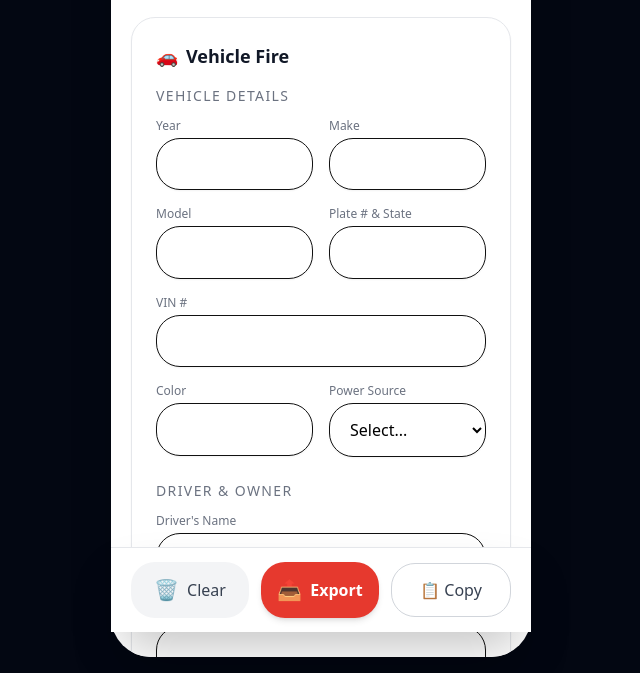
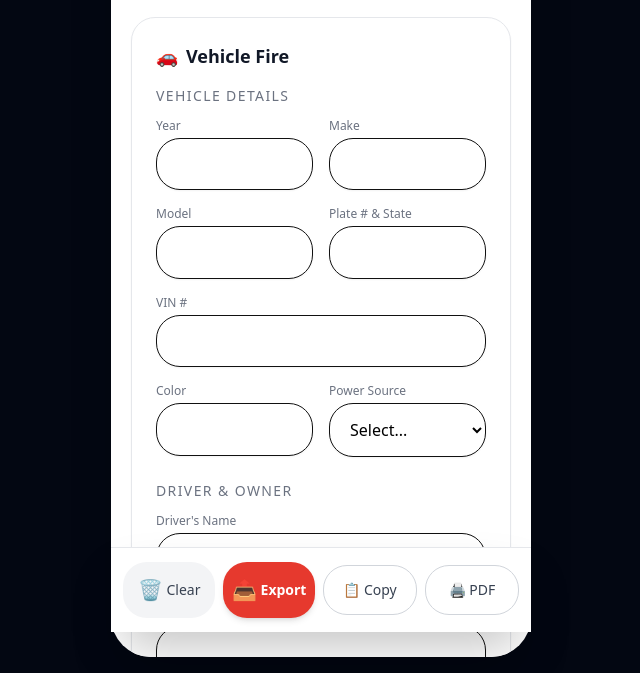
Before and after one commit to supersonicandchill/FettersForms, a plain HTML site: page index.html in a window 1280 px wide. Shown: the part 168-841 px from the top of the page, without its empty margins (319-959 px from the left). Drawn offline with nearby package versions, Linux system fonts and the light colour scheme.

Commit message:
Add printer-friendly PDF button

```diff
--- a/index.html
+++ b/index.html
@@ -55,6 +55,18 @@
             box-shadow: 0 0 0 4px rgba(230, 57, 46, 0.15) !important;
         }
 
+        #print-area { display: none; }
+        @page { size: letter portrait; margin: 1in; }
+        @media print {
+            html, body { background: #fff !important; color: #000 !important; display: block !important; padding: 0 !important; margin: 0 !important; min-height: 0 !important; overflow: visible !important; }
+            body > *:not(#print-area) { display: none !important; }
+            #print-area { display: block !important; font-family: "Times New Roman", Times, serif; font-size: 12pt; line-height: 1.35; color: #000; }
+            #print-area h1 { font-size: 16pt; margin: 0 0 2pt; font-weight: bold; }
+            #print-area .gen { margin: 0 0 14pt; }
+            #print-area h2 { font-size: 12pt; margin: 14pt 0 4pt; font-weight: bold; text-transform: uppercase; break-after: avoid; }
+            #print-area .row { margin: 0 0 4pt; break-inside: avoid; white-space: pre-wrap; }
+            #print-area .row b { font-weight: bold; }
+        }
         details.neris > summary { cursor: pointer; list-style: none; }
         details.neris > summary::-webkit-details-marker { display: none; }
         details.neris[open] .chev { transform: rotate(90deg); }
@@ -309,15 +321,18 @@
         </div>
 
         <!-- FIXED ACTION BAR – slightly more compact -->
-        <div class="fixed bottom-0 left-0 right-0 max-w-[420px] mx-auto bg-white border-t border-gray-200 px-5 py-3.5 flex items-center gap-3 shadow-2xl z-20">
-            <button onclick="confirmClearReport()" class="flex-1 bg-gray-100 hover:bg-red-100 hover:text-red-700 text-gray-700 font-medium py-3.5 rounded-3xl text-base flex items-center justify-center gap-2">
+        <div class="fixed bottom-0 left-0 right-0 max-w-[420px] mx-auto bg-white border-t border-gray-200 px-3 py-3.5 flex items-center gap-2 shadow-2xl z-20">
+            <button onclick="confirmClearReport()" class="flex-1 bg-gray-100 hover:bg-red-100 hover:text-red-700 text-gray-700 font-medium py-3.5 rounded-3xl text-sm flex items-center justify-center gap-1">
                 <span class="text-xl">🗑️</span> Clear
             </button>
-            <button onclick="exportCurrentReport()" class="flex-1 bg-[#e6392e] hover:bg-[#c62c24] text-white font-semibold py-3.5 rounded-3xl text-base flex items-center justify-center gap-2 shadow-md">
+            <button onclick="exportCurrentReport()" class="flex-1 bg-[#e6392e] hover:bg-[#c62c24] text-white font-semibold py-3.5 rounded-3xl text-sm flex items-center justify-center gap-1 shadow-md">
                 <span class="text-xl">📤</span> Export
             </button>
-            <button onclick="copyToClipboard()" class="flex-1 bg-white border border-gray-300 hover:border-gray-400 text-gray-700 font-medium py-3.5 rounded-3xl text-base flex items-center justify-center gap-2">
+            <button onclick="copyToClipboard()" class="flex-1 bg-white border border-gray-300 hover:border-gray-400 text-gray-700 font-medium py-3.5 rounded-3xl text-sm flex items-center justify-center gap-1">
                 📋 Copy
+            </button>
+            <button onclick="printReport()" class="flex-1 bg-white border border-gray-300 hover:border-gray-400 text-gray-700 font-medium py-3.5 rounded-3xl text-sm flex items-center justify-center gap-1">
+                🖨️ PDF
             </button>
         </div>
     </div>
@@ -336,6 +351,8 @@
             </div>
         </div>
     </div>
+
+    <div id="print-area" aria-hidden="true"></div>
 
     <!-- TOAST -->
     <div id="toast" onclick="this.classList.add('hidden')" class="hidden fixed bottom-6 left-1/2 -translate-x-1/2 bg-gray-900 text-white text-sm font-medium px-6 py-3 rounded-3xl shadow-2xl flex items-center gap-2 z-50">
@@ -444,6 +461,35 @@
             navigator.clipboard.writeText(text).then(() => showToast('✅ Report copied to clipboard'));
         }
 
+        // Printer-friendly PDF: plain black-on-white, filled fields only, letter page, 1in margins.
+        // Opens the system print sheet; choose "Save as PDF" (or print directly).
+        function printReport() {
+            const activeContent = document.querySelector('.tab-content:not(.hidden)');
+            const form = activeContent.querySelector('form');
+            if (!form) return;
+            const title = activeContent.id === 'content-0' ? 'NERIS Vehicle Fire Report' :
+                          activeContent.id === 'content-1' ? 'NERIS Structure Fire Report' : 'NERIS Appliance Fire Report';
+            const esc = t => t.replace(/&/g, '&amp;').replace(/</g, '&lt;').replace(/>/g, '&gt;');
+            let html = '', pending = '', count = 0;
+            form.querySelectorAll('h3, input, select, textarea').forEach(el => {
+                if (el.tagName === 'H3') {
+                    pending = el.textContent.replace(/📝|📸/g, '').trim() + (el.closest('details') ? ' (NERIS)' : '');
+                    return;
+                }
+                const v = (el.value || '').trim();
+                if (!v) return;
+                const label = (el.parentElement.querySelector('label')?.textContent || el.name).trim();
+                if (pending) { html += `<h2>${esc(pending)}</h2>`; pending = ''; }
+                const shown = el.type === 'datetime-local' ? new Date(v).toLocaleString('en-US') : v;
+                html += `<div class="row"><b>${esc(label)}:</b> ${esc(shown)}</div>`;
+                count++;
+            });
+            if (!count) { showToast('Nothing entered yet'); return; }
+            document.getElementById('print-area').innerHTML =
+                `<h1>${title}</h1><div class="gen">Generated: ${esc(new Date().toLocaleString('en-US'))}</div>${html}`;
+            window.print();
+        }
+
         function initializeApp() {
             updateClock();
             switchTab(0);
```
